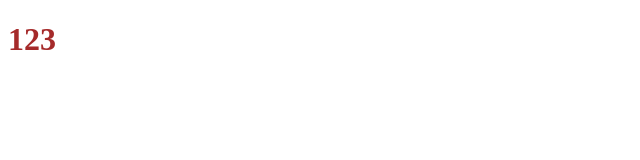
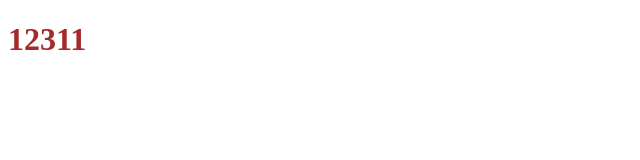
Before and after one commit to chunuhc/project-hex, a plain HTML site: page index.html in a window 1280 px wide. Shown: the full height of the page, 0-640 px from the left. Drawn offline with Linux system fonts and the light colour scheme.

Commit message:
test修改

```diff
--- a/index.html
+++ b/index.html
@@ -7,6 +7,6 @@
     <link rel="stylesheet" href="css/style.css" />
   </head>
   <body>
-    <h1>123</h1>
+    <h1>12311</h1>
   </body>
 </html>
```
